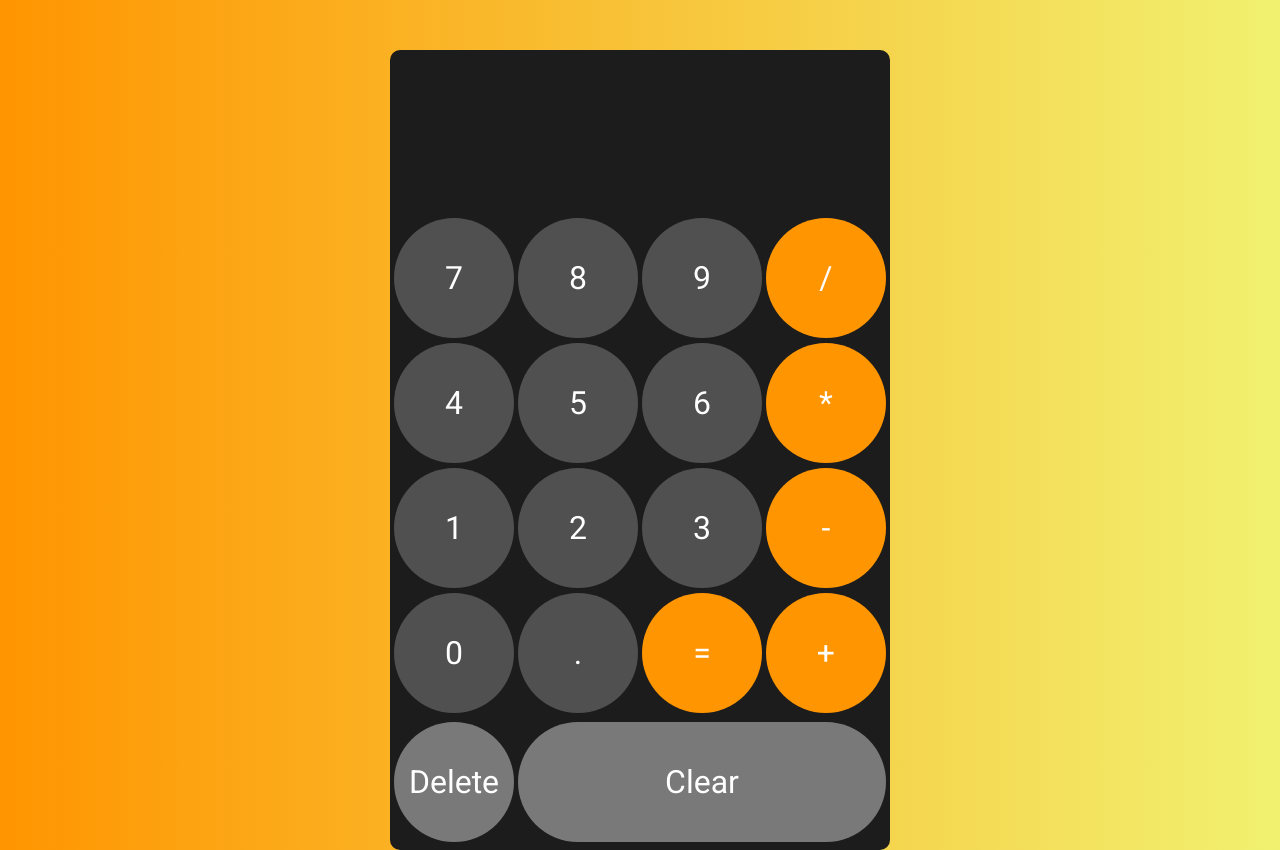
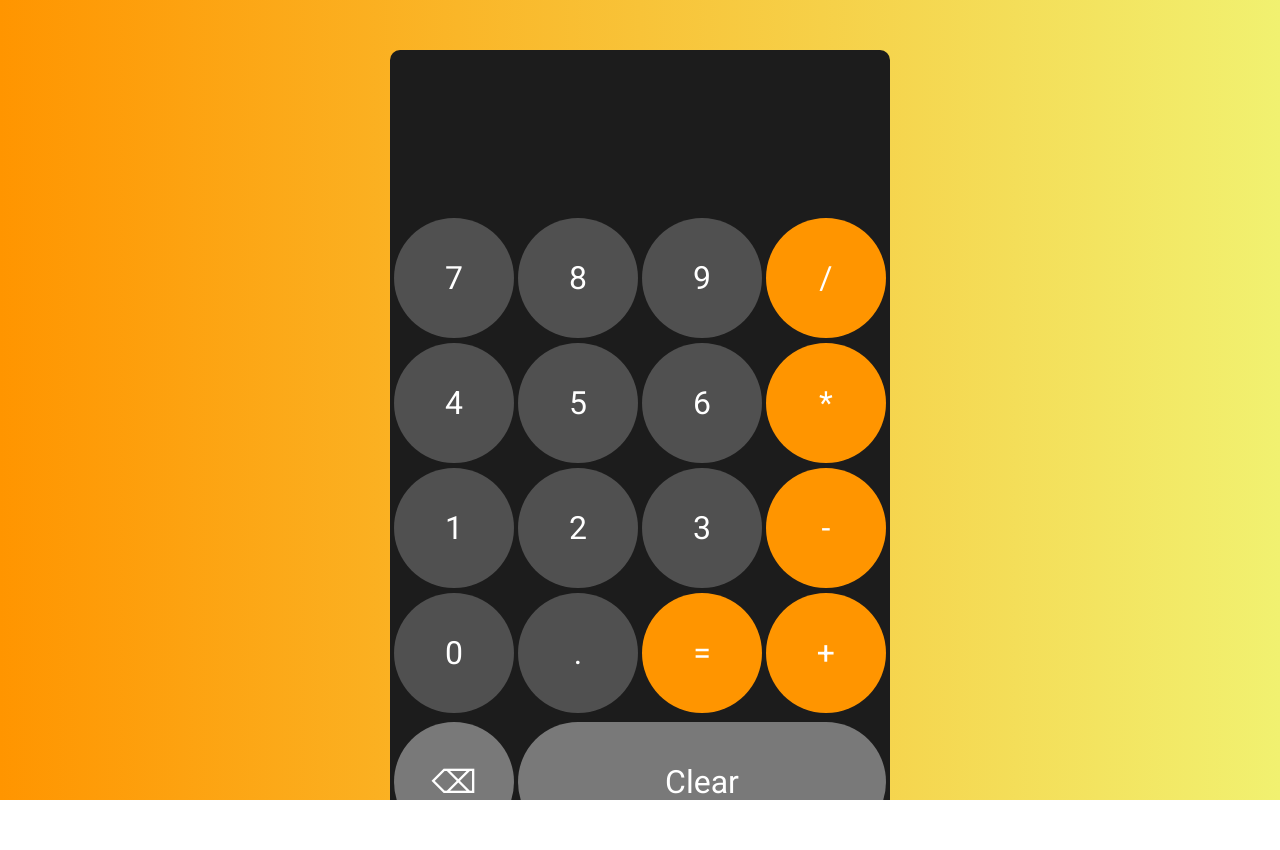
Before and after one commit to Durotaren/Calculator, a plain HTML site: page index.html in a window 1280 px wide. After the commit the page ends 800 px from the top, so only its background shows below. Drawn offline with Linux system fonts and the light colour scheme.

Commit message:
Fix scroll bars and change delete symbol

```diff
--- a/index.html
+++ b/index.html
@@ -32,7 +32,7 @@
       <button class="operator">+</button>
     </div>
     <div>
-      <button class="delete">Delete</button>
+      <button class="delete">⌫</button>
       <button class="clear">Clear</button>
     </div>
   </div>
--- a/style.css
+++ b/style.css
@@ -3,6 +3,11 @@
   font-family: 'Roboto', sans-serif;
   color: white;
   font-weight: normal;
+}
+
+html, body {
+  height: 100%;
+  overflow: hidden;
 }
 
 body {
@@ -94,3 +99,7 @@ button {
   background-color: #797979;
   width: 120px;
 }
+
+.clear {
+  text-align: center;
+}
```
